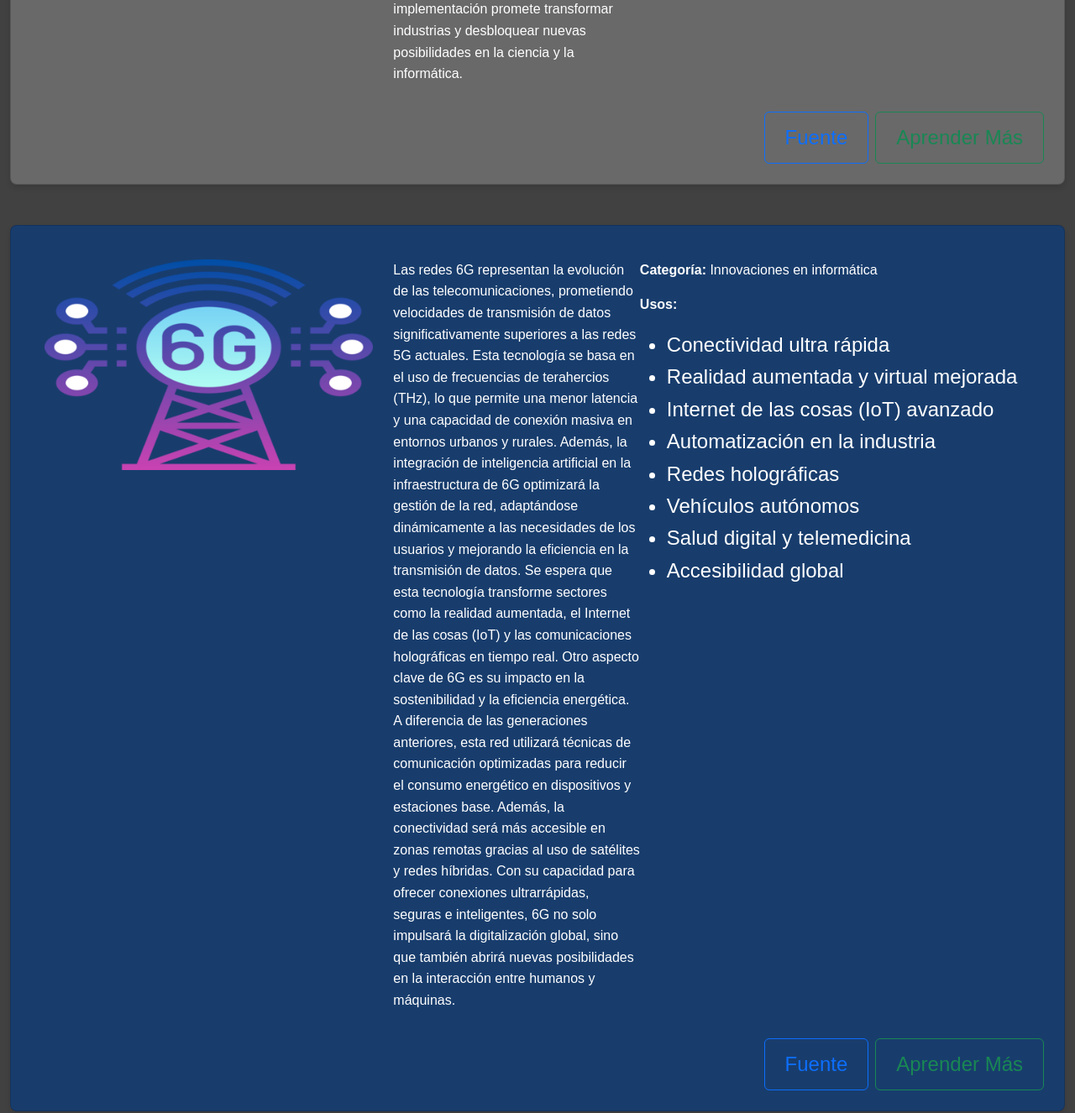
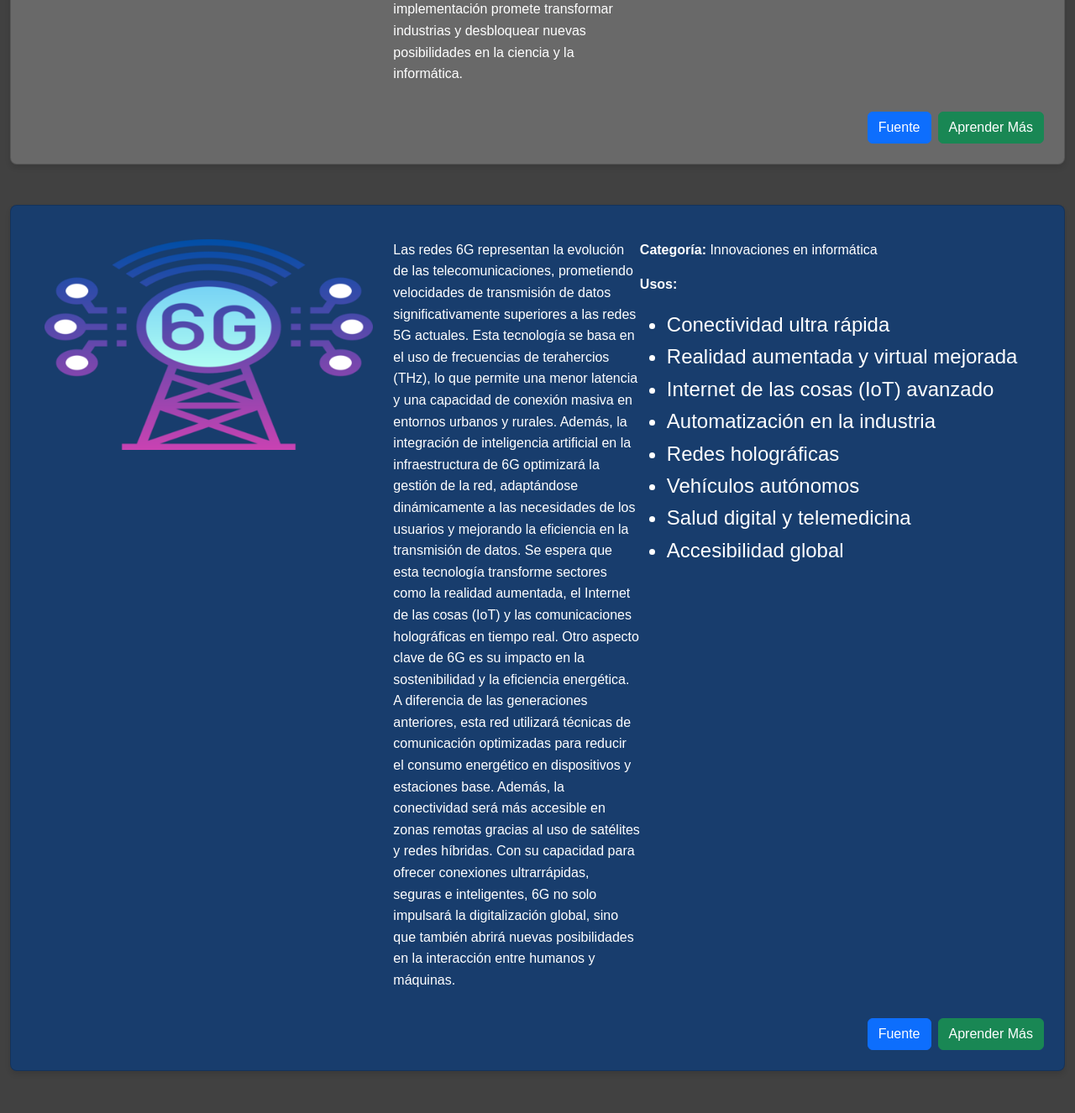
Before and after one commit to KevinLab123/Tech-Diary, a website: page pages/tecnologias.html in a window 1280 px wide. Shown: the part 740-2066 px from the top of the page at 84% size. After the commit the page ends 2040 px from the top, so only its background shows below. Drawn offline with nearby package versions, Linux system fonts and the light colour scheme.

Commit message:
Detalle de estilo e botones
Se cambio el estilo de botones usado en los card de la pagina tecnologías

```diff
--- a/pages/tecnologias.html
+++ b/pages/tecnologias.html
@@ -59,8 +59,8 @@
                     </div>
                     <!-- Enlaces -->
                     <div class="d-flex justify-content-end mt-3">
-                        <a href="https://es.wikipedia.org/wiki/Wikipedia:Portada" class="btn btn-outline-primary me-2">Fuente</a>
-                        <a href="https://www.youtube.com" class="btn btn-outline-success">Aprender Más</a>
+                        <a href="https://es.wikipedia.org/wiki/Wikipedia:Portada" class="btn btn-primary me-2">Fuente</a>
+                        <a href="https://www.youtube.com" class="btn btn-success">Aprender Más</a>
                     </div>
                 </div>
             </div>
@@ -95,8 +95,8 @@
                     </div>
                     <!-- Enlaces -->
                     <div class="d-flex justify-content-end mt-3">
-                        <a href="https://es.wikipedia.org/wiki/Wikipedia:Portada" class="btn btn-outline-primary me-2">Fuente</a>
-                        <a href="https://www.youtube.com" class="btn btn-outline-success">Aprender Más</a>
+                        <a href="https://es.wikipedia.org/wiki/Wikipedia:Portada" class="btn btn-primary me-2">Fuente</a>
+                        <a href="https://www.youtube.com" class="btn btn-success">Aprender Más</a>
                     </div>
                 </div>
             </div>
```
